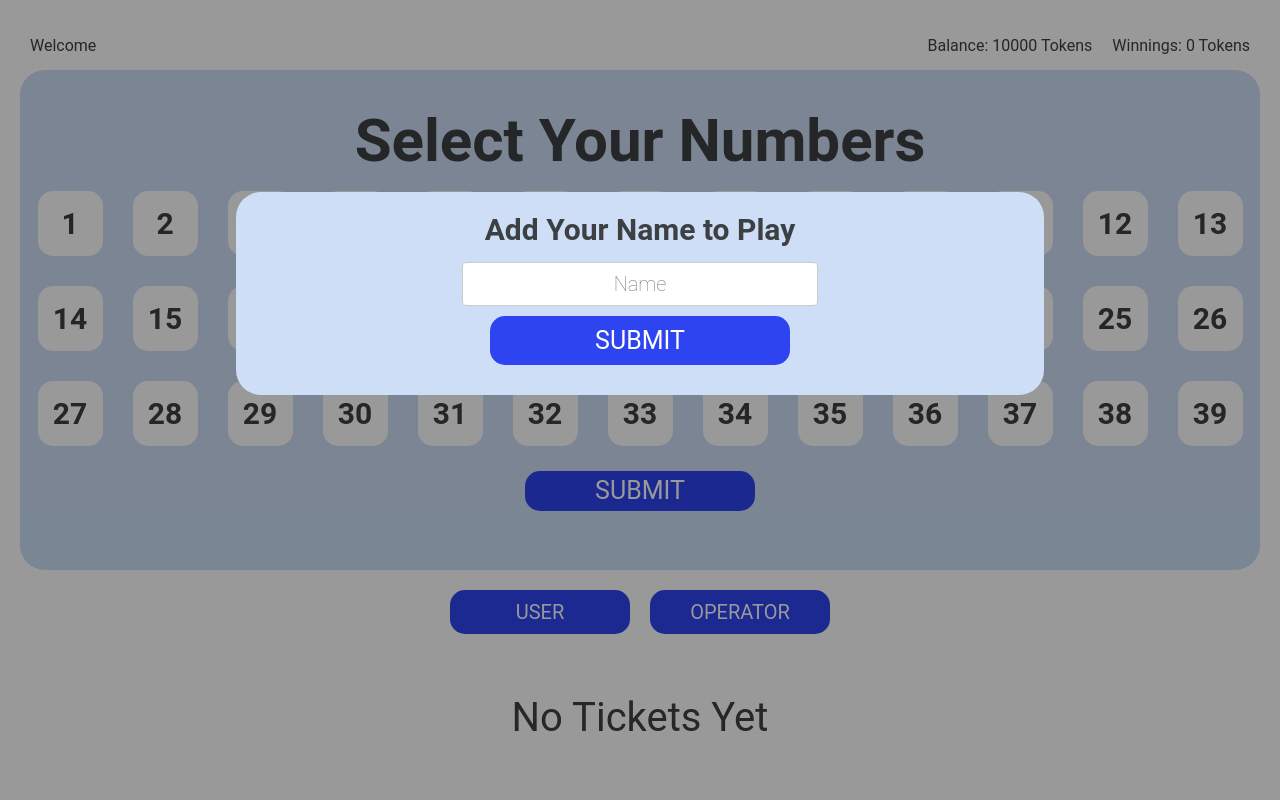
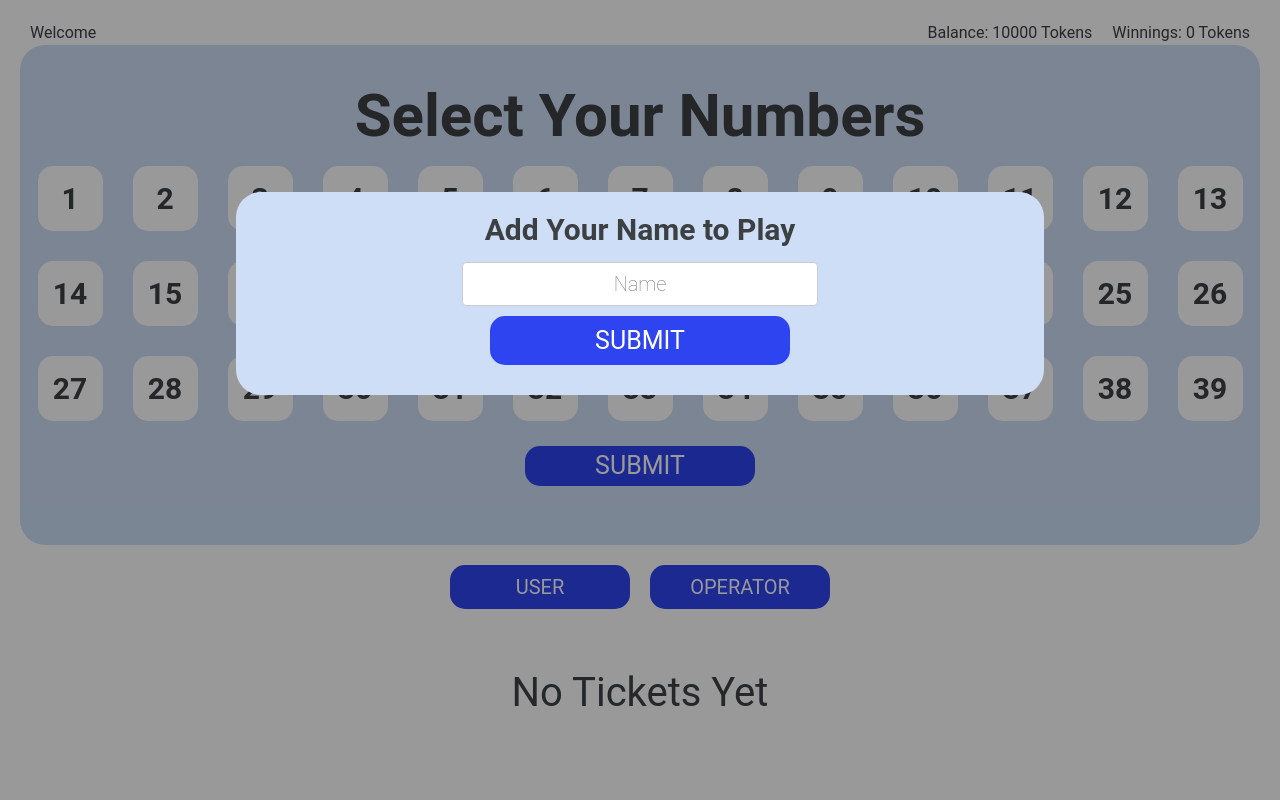
Before and after one commit to horger89/lottery-app, a React (Create React App) app: page / in a window 1280 px wide. Shown: the top 800 px of the page. Built offline with nearby package versions, Linux system fonts and the light colour scheme; the HTML template or start-up script is replaced by a standard one.

Commit message:
worked on css

```diff
--- a/src/components/Navbar.css
+++ b/src/components/Navbar.css
@@ -25,7 +25,7 @@ nav p:hover {
   align-items: center;
   justify-content: space-between;
   background-color: white;
-  height: 50px;
+  height: 25px;
 
 
 }
```
